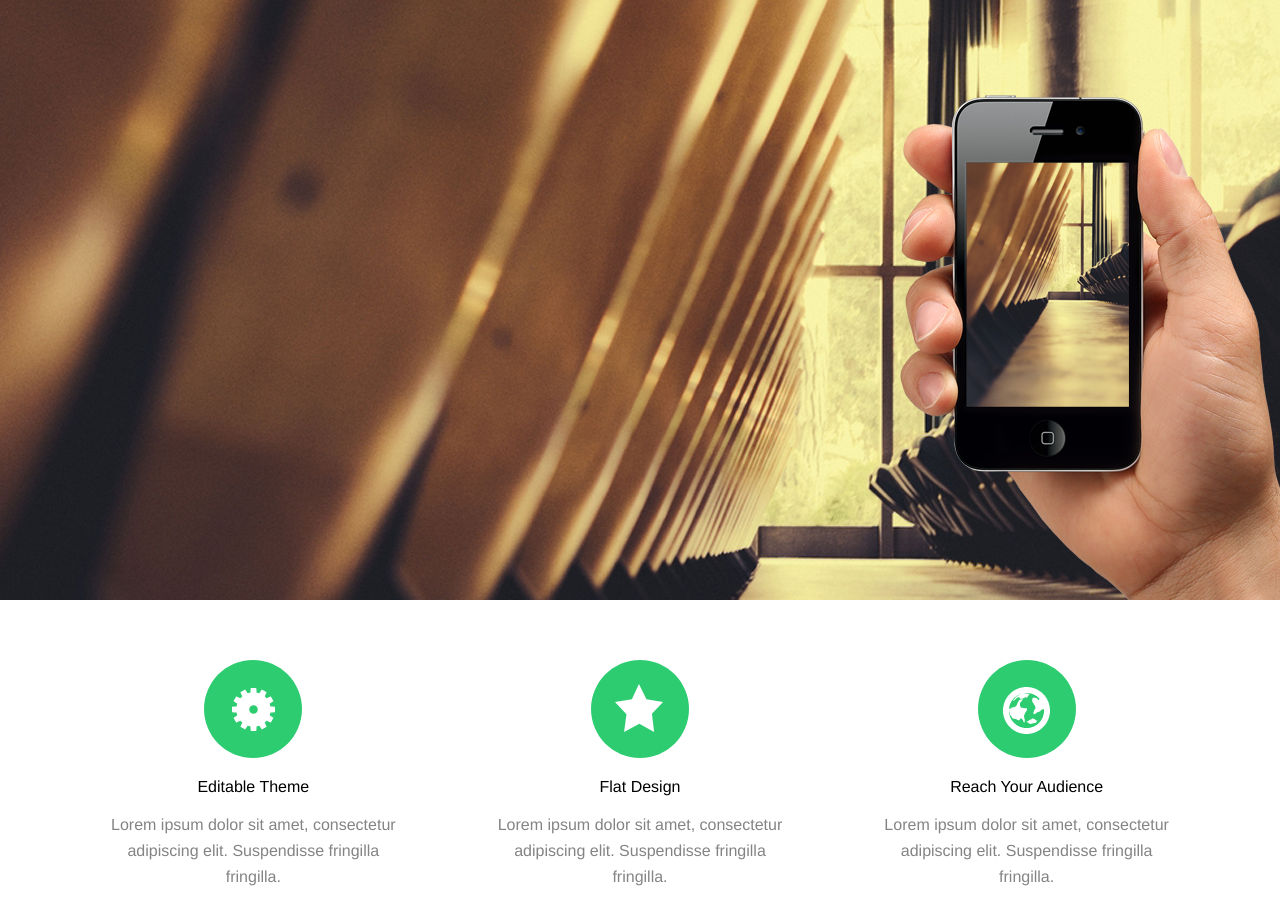
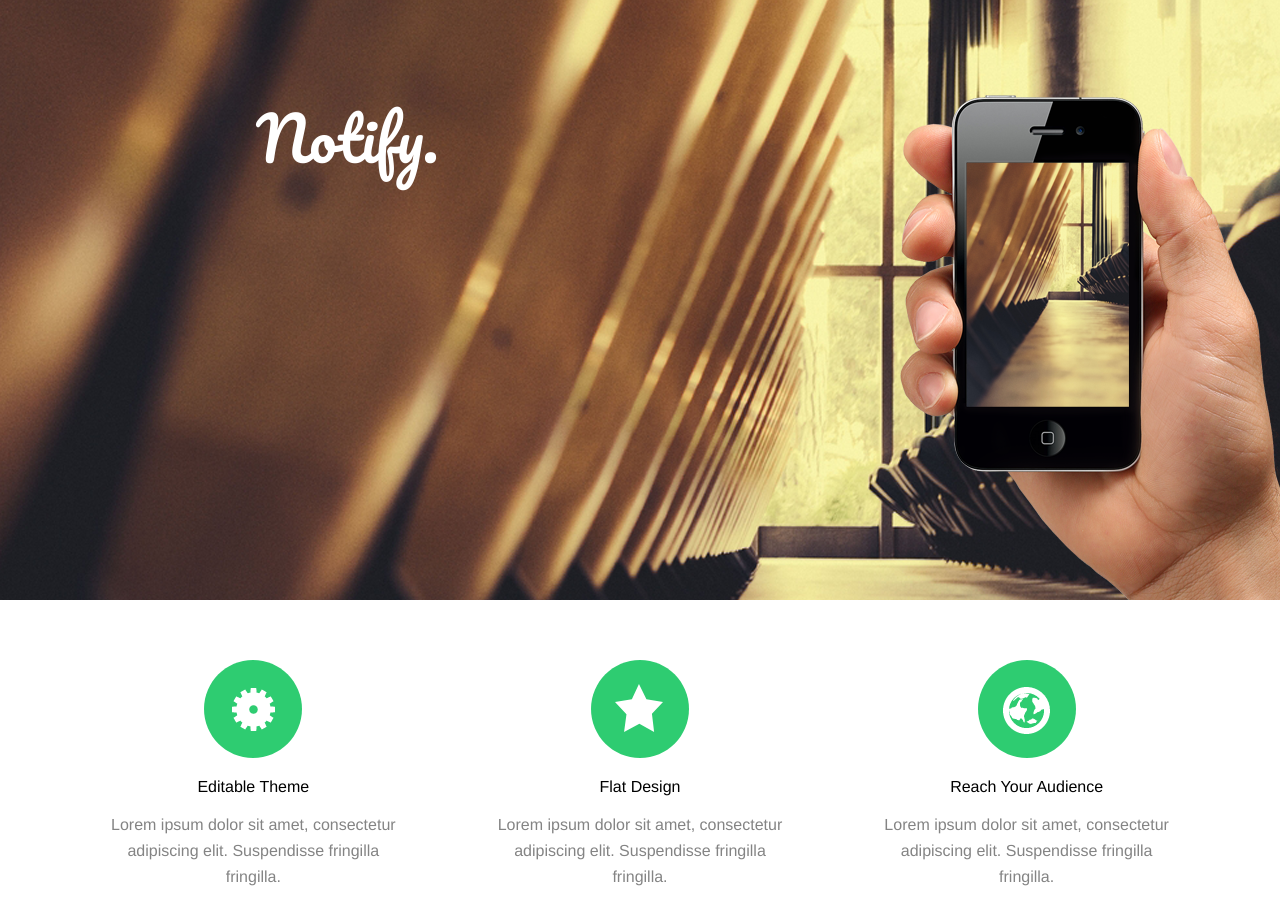
Before and after one commit to Bartlana/task2, a plain HTML site: page index.html in a window 1280 px wide. Shown: the top 909 px of the page. Drawn offline with Linux system fonts and the light colour scheme.

Commit message:
Update task2

```diff
--- a/index.html
+++ b/index.html
@@ -2,16 +2,19 @@
 <html>
 <head>
     <meta charset="utf-8">
-    <title> </title>
+    <title>Notify</title>
     <link href="style.css" rel="stylesheet">
+    <link href="https://fonts.googleapis.com/css?family=Pacifico" rel="stylesheet">
 </head>
 <body>
     <div>
         <header>
-            <img src="img/wallpaper.png" id="wallpaper" alt="wallpaper">
-            <img src="img/hand.png" id="hand" alt="hand" >
-
-        </header>
+            <p class="notify">Notify.</p>
+            <div class="headerpic">
+                <img src="img/wallpaper.png" id="wallpaper" alt="wallpaper">
+                <img src="img/hand.png" id="hand" alt="hand" >
+            </div>
+    </header>
             <div id="benefits">
                 <div class="benef">
                     <img src="img/container.png" alt="container">
@@ -37,7 +40,7 @@
             <p id="getnotified">Get Notified Of Any Updates!</p>
             <p id="loremsub">Lorem ipsum dolor sit amet, consectetur adipiscing elit. Suspendisse fringilla fringilla nisl congue congue. Maecenas nec condimentum libero, at elementum mauris.
                Phasellus eget nisi dapibus, ultricies nisl at, hendrerit risusuis ornare luctus id sollicitudin ante lobortis at.</p>
-            <input id="email" type="email" value="Email address">
+            <input id="email" type="email" placeholder="Email address">
             <input id="submit" type="submit" value="Notify">
         </div>
         </div>
--- a/style.css
+++ b/style.css
@@ -6,7 +6,8 @@ body{
 }
 header{
     height: 600px;
-    background-image: url("img/header.png");
+    background: url("img/header.png") no-repeat;
+    background-size: cover;
 }
 
 footer{
@@ -30,6 +31,11 @@ h2{
     height: 18px;
     font-style: oblique;
 }
+.headerpic{
+    width: 439px;
+    height: 505px;
+    position: absolute;
+}
 .benef{
     text-align: center;
     width: 300px;
@@ -39,6 +45,19 @@ h2{
     color: #848484;
     font-weight: 400;
     line-height: 26px;
+}
+.notify{
+    width: 183px;
+    height: 83px;
+    color: #ffffff;
+    font-family: Pacifico, cursive;
+    font-size: 60px;
+    font-weight: 400;
+    line-height: 20px;
+    margin-top: 10%;
+    margin-left: 20%;
+    padding: 0;
+    position: absolute;
 }
 #email{
     height: 55px;
```
